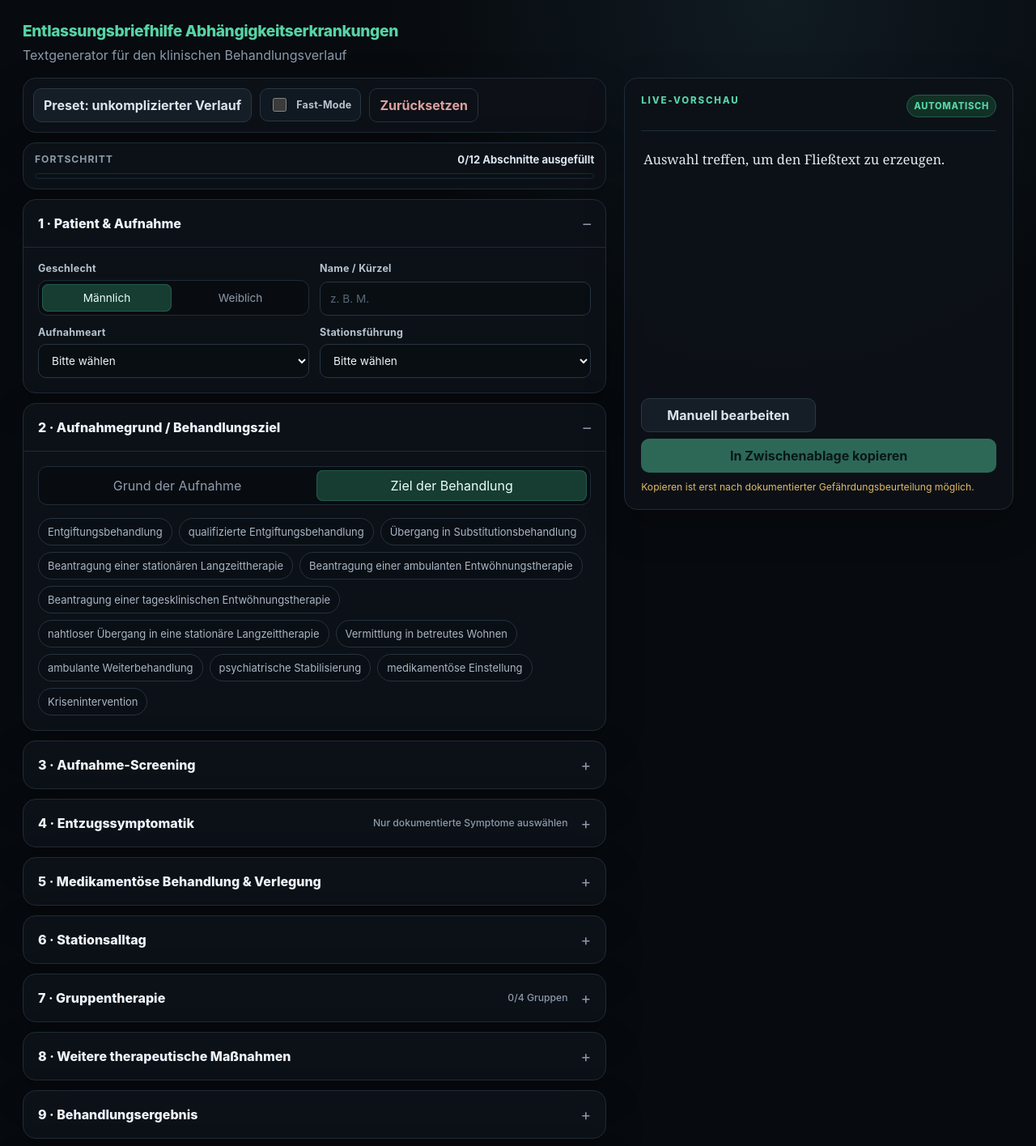
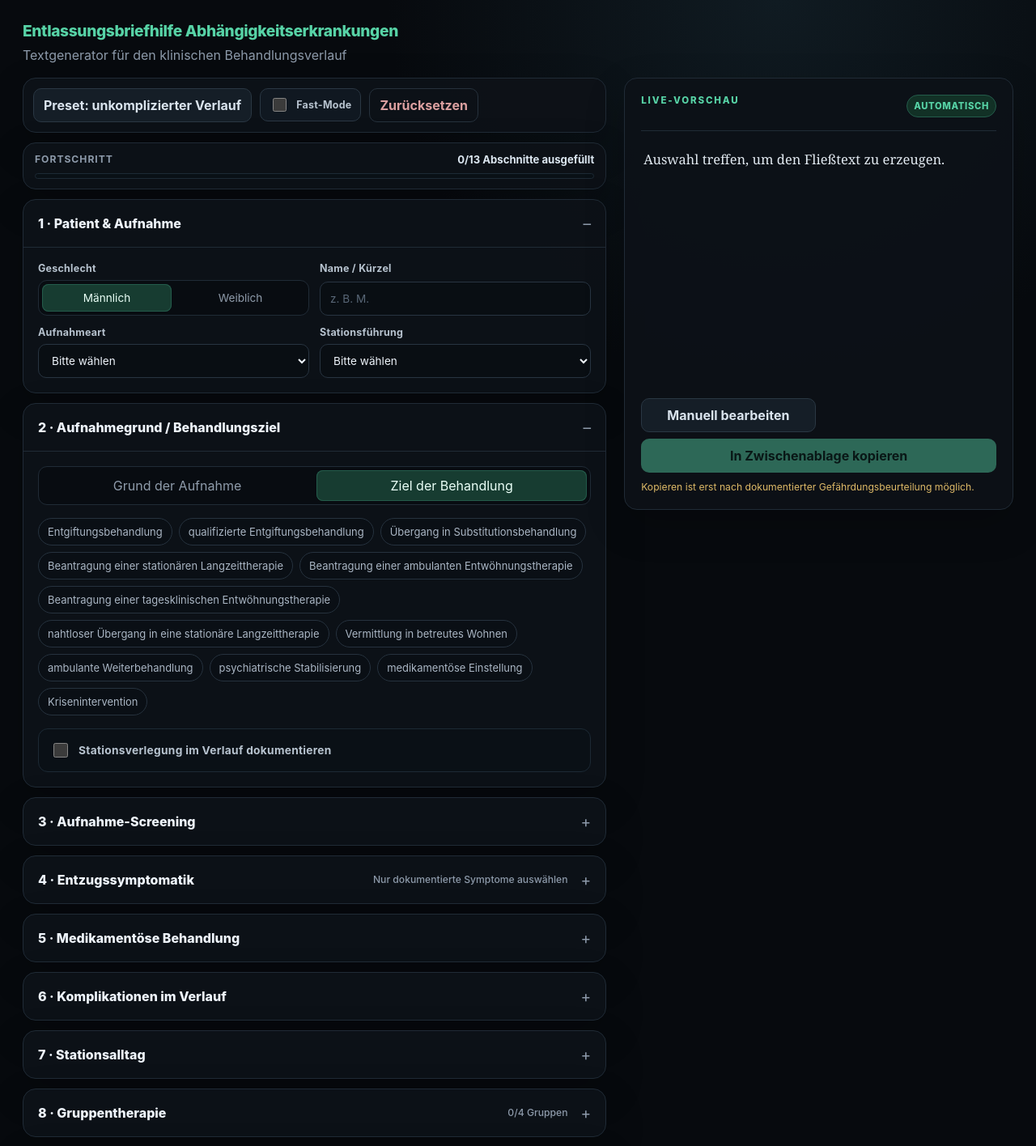
Before and after one commit to gentianlb/eb_sucht, a React (Vite) app: page / in a window 1280 px wide. Shown: the top 1416 px of the page at 81% size. Built offline with nearby package versions, Linux system fonts and the light colour scheme.

Commit message:
Add complications section and move transfer controls

```diff
--- a/src/App.tsx
+++ b/src/App.tsx
@@ -1,5 +1,6 @@
 import { useEffect, useMemo, useState, type ReactNode } from 'react';
 import {
+  complications,
   detoxMedications,
   emptyForm,
   followUpOptions,
@@ -162,7 +163,10 @@ function App() {
   const completedSections = useMemo(() => {
     const sections = [
       Boolean(form.name.trim() && form.admissionMode && form.wardType),
-      form.intakeMode === 'reason' ? Boolean(form.admissionReason.trim()) : form.treatmentGoals.length > 0,
+      Boolean(
+        (form.intakeMode === 'reason' ? form.admissionReason.trim() : form.treatmentGoals.length > 0) ||
+        (form.transferEnabled && form.transferFrom && form.transferTo),
+      ),
       Boolean(
         form.urineStatus ||
         (form.aakEnabled && form.aak.trim()) ||
@@ -173,9 +177,9 @@ function App() {
         form.detoxMedication.length ||
         form.detoxMedicationOther.trim() ||
         form.additionalMedication.some((med) => med.name.trim()) ||
-        form.priorMedication.some((med) => med.name.trim()) ||
-        (form.transferEnabled && form.transferFrom && form.transferTo),
+        form.priorMedication.some((med) => med.name.trim()),
       ),
+      Boolean(form.complications.length || form.complicationsOther.trim()),
       Boolean(form.wardBehavior.length || form.wardBehaviorOther.trim()),
       Boolean(form.groups.length || form.groupParticipation),
       Boolean(form.therapeuticMeasures.length || form.therapeuticMeasuresOther.trim()),
@@ -188,7 +192,7 @@ function App() {
     return sections.filter(Boolean).length;
   }, [form]);
 
-  const progressPercent = Math.round((completedSections / 12) * 100);
+  const progressPercent = Math.round((completedSections / 13) * 100);
 
   const patch = <K extends keyof FormState>(key: K, value: FormState[K]) =>
     setForm((prev) => ({ ...prev, [key]: value }));
@@ -307,7 +311,7 @@ function App() {
           <div className="progress-panel panel" aria-label="Ausfüllfortschritt">
             <div className="progress-copy">
               <span>Fortschritt</span>
-              <strong>{completedSections}/12 Abschnitte ausgefüllt</strong>
+              <strong>{completedSections}/13 Abschnitte ausgefüllt</strong>
             </div>
             <div className="progress-track" aria-hidden="true">
               <div className="progress-fill" style={{ width: `${progressPercent}%` }} />
@@ -362,6 +366,33 @@ function App() {
                 )}
               </>
             )}
+
+            <div className="subpanel">
+              <label className="switch-row">
+                <input type="checkbox" checked={form.transferEnabled} onChange={(e) => patch('transferEnabled', e.target.checked)} />
+                <span>Stationsverlegung im Verlauf dokumentieren</span>
+              </label>
+              {form.transferEnabled && (
+                <div className="field-grid two">
+                  <label>
+                    <span>Von</span>
+                    <select value={form.transferFrom} onChange={(e) => patch('transferFrom', e.target.value as FormState['wardType'])}>
+                      <option value="">Bitte wählen</option>
+                      <option value="closed">geschlossen geführt</option>
+                      <option value="open">offen geführt</option>
+                    </select>
+                  </label>
+                  <label>
+                    <span>Nach</span>
+                    <select value={form.transferTo} onChange={(e) => patch('transferTo', e.target.value as FormState['wardType'])}>
+                      <option value="">Bitte wählen</option>
+                      <option value="open">offen geführt</option>
+                      <option value="closed">geschlossen geführt</option>
+                    </select>
+                  </label>
+                </div>
+              )}
+            </div>
           </Section>
 
           <Section title="3 · Aufnahme-Screening" {...sectionProps('screening')}>
@@ -433,7 +464,7 @@ function App() {
             <input value={form.withdrawalOther} onChange={(e) => patch('withdrawalOther', e.target.value)} placeholder="Weiteres Entzugssymptom" />
           </Section>
 
-          <Section title="5 · Medikamentöse Behandlung & Verlegung" {...sectionProps('medication')}>
+          <Section title="5 · Medikamentöse Behandlung" {...sectionProps('medication')}>
             <span className="field-title">Entzugsbehandlung</span>
             <MultiChips options={detoxMedications} value={form.detoxMedication} onChange={setDetoxMedication} />
             <input value={form.detoxMedicationOther} onChange={(e) => patch('detoxMedicationOther', e.target.value)} placeholder="Anderes Medikament (ohne Dosis)" />
@@ -466,41 +497,24 @@ function App() {
                 <button type="button" className="icon-button" aria-label="Vormedikation entfernen" onClick={() => removePrior(med.id)}>×</button>
               </div>
             ))}
-
-            <div className="subpanel">
-              <label className="switch-row">
-                <input type="checkbox" checked={form.transferEnabled} onChange={(e) => patch('transferEnabled', e.target.checked)} />
-                <span>Stationsverlegung dokumentieren</span>
-              </label>
-              {form.transferEnabled && (
-                <div className="field-grid two">
-                  <label>
-                    <span>Von</span>
-                    <select value={form.transferFrom} onChange={(e) => patch('transferFrom', e.target.value as FormState['wardType'])}>
-                      <option value="">Bitte wählen</option>
-                      <option value="closed">geschlossen geführt</option>
-                      <option value="open">offen geführt</option>
-                    </select>
-                  </label>
-                  <label>
-                    <span>Nach</span>
-                    <select value={form.transferTo} onChange={(e) => patch('transferTo', e.target.value as FormState['wardType'])}>
-                      <option value="">Bitte wählen</option>
-                      <option value="open">offen geführt</option>
-                      <option value="closed">geschlossen geführt</option>
-                    </select>
-                  </label>
-                </div>
-              )}
-            </div>
           </Section>
 
-          <Section title="6 · Stationsalltag" {...sectionProps('ward')}>
+          <Section title="6 · Komplikationen im Verlauf" {...sectionProps('complications')}>
+            <MultiChips options={complications} value={form.complications} onChange={(v) => patch('complications', v)} />
+            <textarea
+              rows={2}
+              value={form.complicationsOther}
+              onChange={(e) => patch('complicationsOther', e.target.value)}
+              placeholder="Sonstige Komplikation / ergänzender Verlauf"
+            />
+          </Section>
+
+          <Section title="7 · Stationsalltag" {...sectionProps('ward')}>
             <MultiChips options={wardBehaviors} value={form.wardBehavior} onChange={(v) => patch('wardBehavior', v)} />
             <input value={form.wardBehaviorOther} onChange={(e) => patch('wardBehaviorOther', e.target.value)} placeholder="Weitere Beschreibung" />
           </Section>
 
-          <Section title="7 · Gruppentherapie" hint={`${form.groups.length}/4 Gruppen`} {...sectionProps('groups')}>
+          <Section title="8 · Gruppentherapie" hint={`${form.groups.length}/4 Gruppen`} {...sectionProps('groups')}>
             <MultiChips options={groups} value={form.groups} max={4} onChange={(v) => patch('groups', v)} />
             <label>
               <span>Teilnahme</span>
@@ -514,17 +528,17 @@ function App() {
             </label>
           </Section>
 
-          <Section title="8 · Weitere therapeutische Maßnahmen" {...sectionProps('measures')}>
+          <Section title="9 · Weitere therapeutische Maßnahmen" {...sectionProps('measures')}>
             <MultiChips options={therapeuticMeasures} value={form.therapeuticMeasures} onChange={(v) => patch('therapeuticMeasures', v)} />
             <input value={form.therapeuticMeasuresOther} onChange={(e) => patch('therapeuticMeasuresOther', e.target.value)} placeholder="Sonstige Maßnahme" />
           </Section>
 
-          <Section title="9 · Behandlungsergebnis" {...sectionProps('outcomes')}>
+          <Section title="10 · Behandlungsergebnis" {...sectionProps('outcomes')}>
             <MultiChips options={outcomes} value={form.outcomes} onChange={(v) => patch('outcomes', v)} />
             <textarea rows={2} value={form.outcomesOther} onChange={(e) => patch('outcomesOther', e.target.value)} placeholder="Weiteres Behandlungsergebnis" />
           </Section>
 
-          <Section title="10 · Entlassung" {...sectionProps('discharge', true)}>
+          <Section title="11 · Entlassung" {...sectionProps('discharge', true)}>
             <div className="field-grid two">
               <label><span>Entlassdatum</span><input type="date" value={form.dischargeDate} onChange={(e) => patch('dischargeDate', e.target.value)} /></label>
               <label>
@@ -546,7 +560,7 @@ function App() {
             )}
           </Section>
 
-          <Section title="11 · Gefährdungsbeurteilung & Opioid-Aufklärung" hint="Gefährdungsbeurteilung vor Kopieren" {...sectionProps('safety', true)}>
+          <Section title="12 · Gefährdungsbeurteilung & Opioid-Aufklärung" hint="Gefährdungsbeurteilung vor Kopieren" {...sectionProps('safety', true)}>
             <div className={`required-box ${safetyComplete ? 'complete' : ''}`}>
               <MultiChips options={safetyOptions} value={form.safety} onChange={(v) => patch('safety', v)} />
               <textarea rows={2} value={form.safetyOther} onChange={(e) => patch('safetyOther', e.target.value)} placeholder="Alternativer / ergänzender klinischer Freitext" />
@@ -558,7 +572,7 @@ function App() {
             </label>
           </Section>
 
-          <Section title="12 · Weiterbehandlung / Empfehlungen" {...sectionProps('followup')}>
+          <Section title="13 · Weiterbehandlung / Empfehlungen" {...sectionProps('followup')}>
             <MultiChips options={followUpOptions} value={form.followUp} onChange={(v) => patch('followUp', v)} />
             <input value={form.followUpOther} onChange={(e) => patch('followUpOther', e.target.value)} placeholder="Sonstige Empfehlung" />
             <label><span>Optionaler Termin</span><input type="date" value={form.followUpDate} onChange={(e) => patch('followUpDate', e.target.value)} /></label>
```
